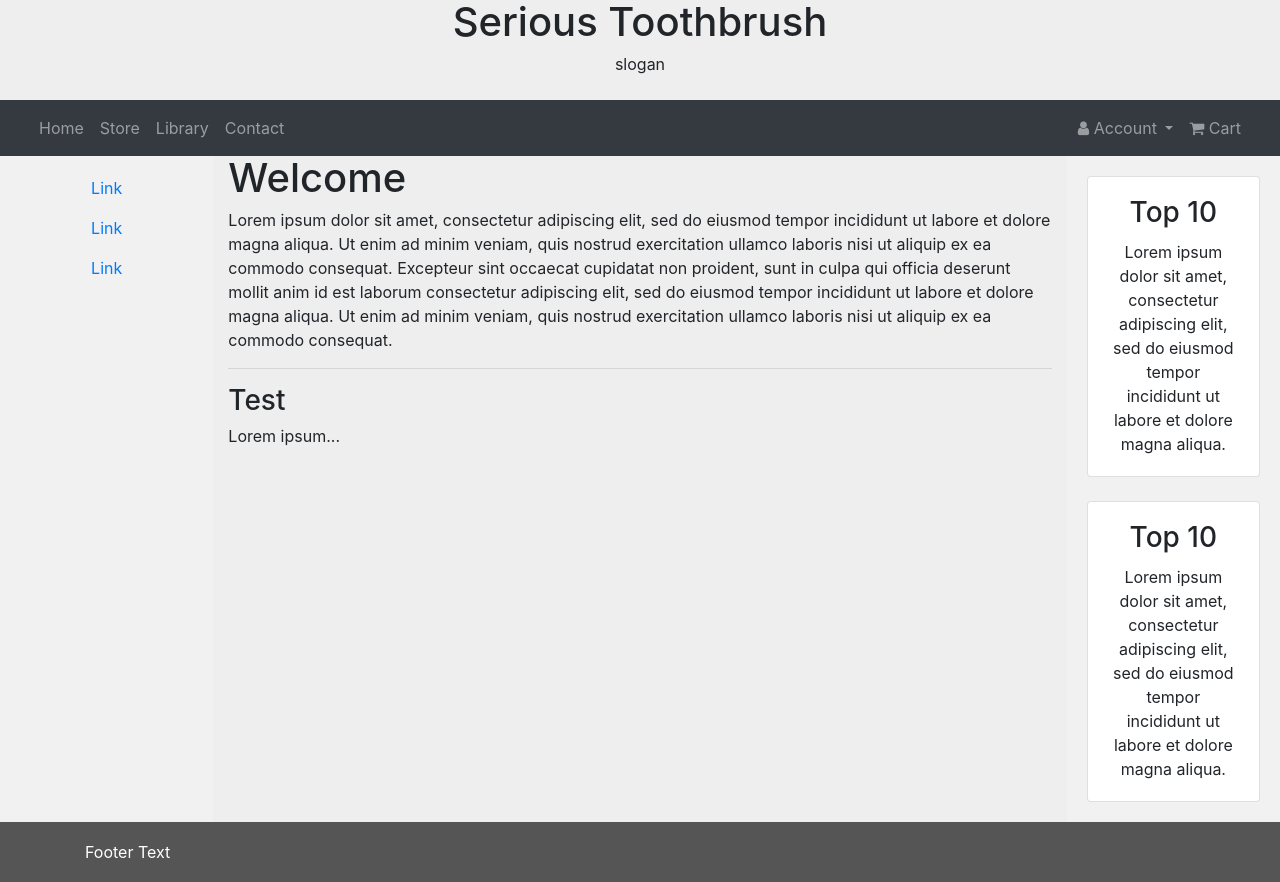
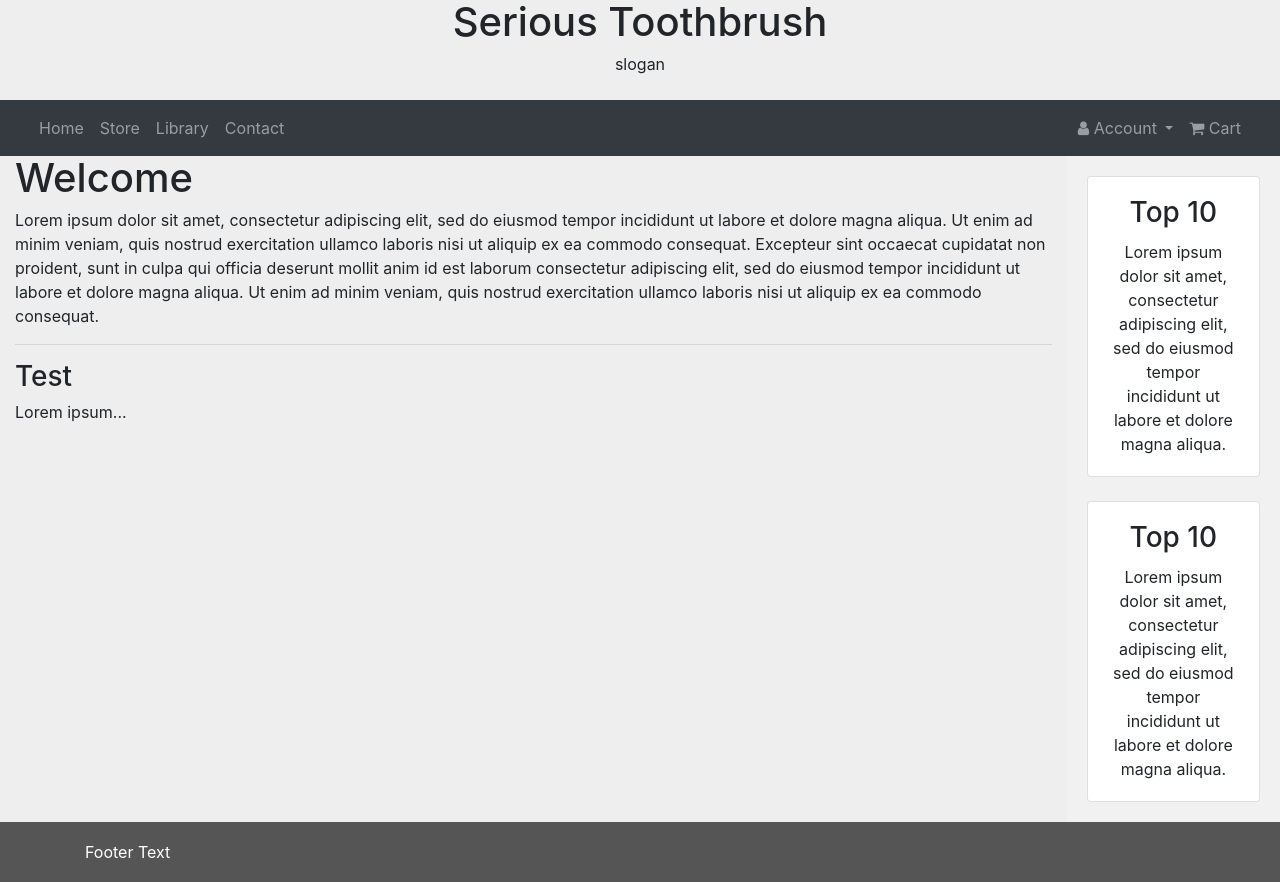
Before and after one commit to lwijnsma/Serious-Toothbrush, a PHP site: page / in a window 1280 px wide. Run offline with PHP 8.4, Linux system fonts and the light colour scheme; some libraries are stand-ins or nearby versions.

Commit message:
Update home.php

```diff
--- a/pages/home.php
+++ b/pages/home.php
@@ -1,25 +1,17 @@
 <div class="container-fluid text-center">
   <div class="row content">
-
-    <div class="col-sm-2 sidenav">
-      <p><a href="#">Link</a></p>
-      <p><a href="#">Link</a></p>
-      <p><a href="#">Link</a></p>
-    </div>
-
-    <div class="col-sm-8 text-left">
+    <div class="col text-left">
       <h1>Welcome</h1>
       <p>Lorem ipsum dolor sit amet, consectetur adipiscing elit, sed do eiusmod tempor incididunt ut labore et dolore magna aliqua. Ut enim ad minim veniam, quis nostrud exercitation ullamco laboris nisi ut aliquip ex ea commodo consequat. Excepteur sint occaecat cupidatat non proident, sunt in culpa qui officia deserunt mollit anim id est laborum consectetur adipiscing elit, sed do eiusmod tempor incididunt ut labore et dolore magna aliqua. Ut enim ad minim veniam, quis nostrud exercitation ullamco laboris nisi ut aliquip ex ea commodo consequat.</p>
       <hr>
       <h3>Test</h3>
       <p>Lorem ipsum...</p>
     </div>
-
-    <div class="col-sm-2 sidenav">
+    <div class="col-2 sidenav">
 	<div class="card">
       <div class="card-body">
         <h3 class="card-title">Top 10</h3>
-		<p class="card-text">Lorem ipsum dolor sit amet, consectetur adipiscing elit, sed do eiusmod tempor incididunt ut labore et dolore magna aliqua.</p>
+	<p class="card-text">Lorem ipsum dolor sit amet, consectetur adipiscing elit, sed do eiusmod tempor incididunt ut labore et dolore magna aliqua.</p>
       </div>
 	  </div>
 	  </br>
@@ -30,6 +22,5 @@
       </div>
 	  </div>
     </div>
-
   </div>
 </div>
```
